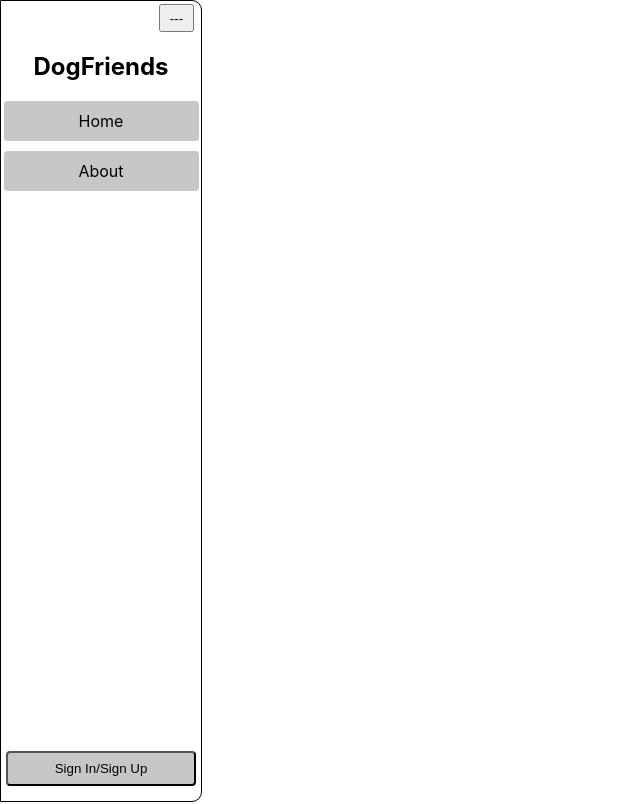
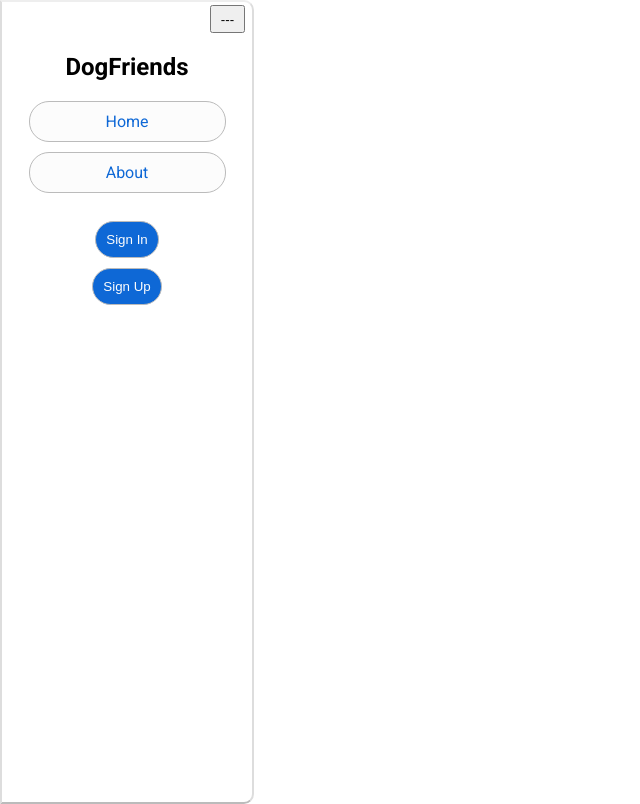
Before and after one commit to 1ElijahW/Frontend-App-DogFriends, a React (Create React App) app in the folder frontend-app-dogfriends/: page /Profile in a window 1280 px wide. Shown: the whole page, without its empty margins (0-640 px from the left). Built offline with nearby package versions, Linux system fonts and the light colour scheme.

Commit message:
work 06/23

```diff
--- a/frontend-app-dogfriends/src/App.css
+++ b/frontend-app-dogfriends/src/App.css
@@ -1,3 +1,5 @@
+@import url('https://fonts.googleapis.com/css2?family=Roboto:wght@400;700&display=swap');
+
 .App {
   display: grid;
   grid-template-columns: 0.6fr 1.4fr;
@@ -10,93 +12,97 @@
 }
 
 
-.posts-1 {
-  grid-area: 1 / 2 / 4 / 3;
+.post-container {
+  align-items: center;
+}
+
+
+.post {
+  margin-bottom: 20px;
+}
+
+
+.post-box {
   display: inline-block;
-  font-family: "Helvetica Neue", Roboto, "Segoe UI", Calibri, sans-serif;
-  font-size: 12px;
-  font-weight: bold;
-  line-height: 16px;
+  background-color: #fcfcfc;
+  padding: 20px;
+  border-radius: 8px;
+  box-shadow: 0 2px 4px rgba(0, 0, 0, 0.1);
+  width: 40%;
+  height: 200px;
   border-color: #eee #ddd #bbb;
-  border-radius: 5px;
   border-style: solid;
   border-width: 1px;
-  box-shadow: 0 1px 3px rgba(0, 0, 0, 0.15);
-  margin: 10px 5px;
-  padding: 0 16px 16px 16px;
-  max-width: 468px;
+}
 
+
+.post-box img {
+  max-width: 30%;
 }
-.Posts-2 {
-  grid-area: 1 / 2 / 4 / 3;
-  display: inline-block;
-  font-family: "Helvetica Neue", Roboto, "Segoe UI", Calibri, sans-serif;
-  font-size: 12px;
-  font-weight: bold;
-  line-height: 16px;
-  border-color: #eee #ddd #bbb;
-  border-radius: 5px;
-  border-style: solid;
-  border-width: 1px;
-  box-shadow: 0 1px 3px rgba(0, 0, 0, 0.15);
-  margin: 10px 5px;
-  padding: 0 16px 16px 16px;
-  max-width: 468px;
 
+
+.post-box p {
+  margin-bottom: 10px;
 }
-.Posts-3 {
-  grid-area: 1 / 2 / 4 / 3;
-  display: inline-block;
-  font-family: "Helvetica Neue", Roboto, "Segoe UI", Calibri, sans-serif;
-  font-size: 12px;
-  font-weight: bold;
-  line-height: 16px;
-  border-color: #eee #ddd #bbb;
-  border-radius: 5px;
-  border-style: solid;
-  border-width: 1px;
-  box-shadow: 0 1px 3px rgba(0, 0, 0, 0.15);
-  margin: 10px 5px;
-  padding: 0 16px 16px 16px;
-  max-width: 468px;
 
+
+.post-box small {
+  color: #777777;
 }
+
 
 .ProfilePicture {
   border: 1px solid #000000;
   border-radius: 50%;
   width: 100px;
   height: 100px;
-  background-image: url('https://people.com/thmb/GvyY276p9vMd86jE-RKHjCd-5lc=/750x0/filters:no_upscale():max_bytes(150000):strip_icc():focal(749x0:751x2):format(webp)/pet-selfies-3f08fc9baca84235b734bf21ef74a030.jpg');
+  background-image: url("https://people.com/thmb/GvyY276p9vMd86jE-RKHjCd-5lc=/750x0/filters:no_upscale():max_bytes(150000):strip_icc():focal(749x0:751x2):format(webp)/pet-selfies-3f08fc9baca84235b734bf21ef74a030.jpg");
   background-size: cover;
 }
 
 
+/* Sidebar.css */
+.sidebar-container {
+  position: fixed;
+  top: 0;
+  left: 0;
+  bottom: 0;
+  width: 220px;
+  overflow-y: auto;
+  z-index: 999;
+}
 
 
-/* Sidebar.css */
 .sidebar {
+  font-family: 'Roboto', serif;
   grid-area: 1 / 1 / 4 / 2;
   list-style-type: none;
   padding: 0;
   margin: 0;
   background-color: fcfcfc;
-  width: 200px;
+  width: 250px;
   height: 100vh;
   display: flex;
   flex-direction: column;
-  border: 1px solid #000000;
   border-radius: 0px 10px 10px 0px;
+  border-color: #eee #ddd #bbb;
+  border-style: solid;
+  border-width: 2px;
 }
+
 
 .sidebar li {
   text-align: center;
   flex-grow: 0;
 }
-.expand-btn  {
-  height:28px;
+
+
+.expand-btn {
+  height: 28px;
   width: 35px;
 }
+
+
 .sidebar-slider {
   display: flex;
   justify-content: space-between;
@@ -106,72 +112,113 @@
   padding-top: 3px;
   justify-content: space-between;
 }
+
+
 .sidebar-slider button {
   margin-left: auto;
   height: 28px;
   width: 35px;
 }
+
+
 .sidebar-slider button:first-child {
   margin-left: 0;
   margin-right: auto;
 }
+
+
 .sidebar-slider button:last-child {
   margin-left: auto;
   margin-right: 0;
 }
+
+
 .sidebar-slider button:hover {
-  background-color: #003399;
+
   cursor: pointer;
 }
-/* Apply styles to both the sidebar-main buttons and Link components */
-.sidebar-main, .sidebar-main a {
+
+
+.sidebar-main,
+.sidebar-main a {
   width: 175px;
   padding: 10px;
-  background-color: #C7C7C8;
-  color: rgb(0, 0, 0);
-  border: none;
-  border-radius: 4px;
+  background-color: #fcfcfc;
+  color: rgb(14, 104, 214);
+  border: 1px solid #bbbbbb;
+  border-radius: 20px;
   margin-bottom: 10px;
   transition: background-color 0.3s ease;
-  text-decoration: none; /* remove underline from Link */
-  display: inline-block; /* make Link occupy full button space */
+  text-decoration: none;
+  display: inline-block;
 }
-/* Apply hover effect to both the sidebar-main buttons and Link components */
-.sidebar-main:hover, .sidebar-main a:hover {
-  background-color: #003399;
+
+
+.sidebar-main:hover,
+.sidebar-main a:hover {
+
   cursor: pointer;
 }
+
+
 .sidebar-bottom {
-  margin-top: auto;
   display: flex;
-  justify-content: space-between;
-  width: 190px;
-  height: 35px;
-  padding: 5px;
-  color: rgb(0, 0, 0);
-  border: none;
-  border-radius: 4px;
+  flex-direction: column;
+  align-items: center;
+  justify-content: center;
+  height: 90px;
+  margin-top: 20px; /* to move btn down */
+}
+
+
+.sidebar-bottom button:hover {
+  background-color: #878787;
+  cursor: pointer;
+}
+
+
+.sidebar-bottom button {
+  /* width: 100%; */
+  padding: 10px;
+  background-color: rgb(14, 104, 214);
+  color: #fcfcfc;
+  border: 1px solid #bbbbbb; /* Added border styles */
+  border-radius: 20px;
   margin-bottom: 10px;
   transition: background-color 0.3s ease;
+  max-width: 175px; /* This line is set to fix the width for the button. Devin!? */
 }
-.sidebar-bottom button:hover {
-  background-color: #003399;
-  cursor: pointer;
-}
-.sidebar-bottom button {
-  width: 100%;
-  background-color: #C7C7C8;
-  border-radius: 4px;
-}
-h2 {
+
+
+/* h2 {
   text-align: center;
   color: 000000;
+  font-family: 'Roboto', serif;
+} */
+
+
+h3 {
+  color: 000000;
+  font-family: 'Roboto', serif;
 }
+
+
 nav {
   position: absolute;
   left: 0;
   transition: left 0.9s ease-out;
 }
+
+
 nav.collapsed {
-  left: -100%; /* adjust this value as needed */
+  left: -100%;
 }
+
+/* Profile */
+
+.ProfilePicture {
+  border: 1px solid #bbbbbb;
+  border-radius: 50%;
+  width: 100px;
+  height: 100px;
+}
--- a/frontend-app-dogfriends/src/components/Posts.jsx
+++ b/frontend-app-dogfriends/src/components/Posts.jsx
@@ -1,30 +1,36 @@
-
-
-import React, { useEffect, useState } from 'react';
-import axios from 'axios';
-import { getPosts } from "../api/postService"
+import React, { useEffect, useState } from "react";
+import axios from "axios";
+import { getPosts } from "../api/postService";
+import { Link } from "react-router-dom";
 
 const Posts = () => {
   const [posts, setPosts] = useState([]);
-  console.log(posts)
 
   useEffect(() => {
     // Fetch posts from the API using the getPosts function
     getPosts()
-      .then(responseData => {
+      .then((responseData) => {
         setPosts(responseData);
       })
-      .catch(error => console.error('Error fetching posts:', error));
+      .catch((error) => console.error("Error fetching posts:", error));
   }, []);
 
   return (
     <div className="posts-container">
-      {posts.map(post => (
+      {posts.map((post) => (
         <div className="post" key={post._id}>
-          <img src={post.photo} alt="Dog" />
-          <p>{post.text}</p>
-          <p>Author: {post.author}</p>
-          <small>{new Date(post.date).toLocaleString()}</small> {/* Display the date in a readable format */}
+          <div className="post-box">
+            <img src={post.photo} alt="Dog" />
+            <p>{post.text}</p>
+            <p>Author: {post.author}</p>
+            <small>{new Date(post.date).toLocaleString()}</small>{" "}
+            {/* Display the date in a readable format */}
+
+            <Link to={`/Author/${post.author}`}>
+              <span>{post.author}</span>
+            </Link>
+
+          </div>
         </div>
       ))}
     </div>
--- a/frontend-app-dogfriends/src/components/ProfilePicture.jsx
+++ b/frontend-app-dogfriends/src/components/ProfilePicture.jsx
@@ -1,13 +1,55 @@
-import React from 'react'
+import React, { useState } from "react";
 
-function ProfilePicture() {
+const Profile = () => {
+  const [profileImage, setProfileImage] = useState(null);
+
+  const handleFileChange = (event) => {
+    const selectedFile = event.target.files[0];
+    setProfileImage(selectedFile);
+  };
+
+  const handleUpload = () => {
+    // TODO
+    // Implement file upload logic here
+    // Axios or the fetch API to send the file to your server
+    // update the user's profile information and display the new profile picture
+  };
+
   return (
-    <div className='ProfilePicture'>
-    {/* <a href="">
-        <img src="https://people.com/thmb/GvyY276p9vMd86jE-RKHjCd-5lc=/750x0/filters:no_upscale():max_bytes(150000):strip_icc():focal(749x0:751x2):format(webp)/pet-selfies-3f08fc9baca84235b734bf21ef74a030.jpg" alt="Profile Pic" />
-      </a> */}
+    <div>
+
+      <h2>Profile</h2>
+
+      <div>
+        {/* Input field for selecting a file */}
+        <input type="file" onChange={handleFileChange} />
+
+
+        {/* Button to trigger the upload */}
+        <button
+          style={{
+            backgroundColor: "rgb(14, 104, 214)",
+            color: "#fcfcfc",
+            border: "1px solid #bbbbbb",
+            borderRadius: "10px"
+          }}
+        onClick={handleUpload}>Upload</button>
+
+      </div>
+
+      <div>
+        {/* Display the current profile picture */}
+        {profileImage && (
+          <img
+            src={URL.createObjectURL(profileImage)}
+            alt="Profile"
+            className="ProfilePicture"
+          />
+        )}
+      </div>
+
     </div>
-  )
-}
+  );
+};
 
-export default ProfilePicture
+export default Profile;
--- a/frontend-app-dogfriends/src/components/Sidebar.jsx
+++ b/frontend-app-dogfriends/src/components/Sidebar.jsx
@@ -6,13 +6,17 @@ const Sidebar = () => {
   const { isLoggedIn, setIsLoggedIn } = useContext(AuthContext);
   const handleSignOut = () => {
     localStorage.removeItem("token");
-    localStorage.removeItem('ownerId');
-    localStorage.removeItem('ownerName');
-    localStorage.removeItem('doggo');
+    localStorage.removeItem("ownerId");
+    localStorage.removeItem("ownerName");
+    localStorage.removeItem("doggo");
     setIsLoggedIn(false);
   };
   const handleSignIn = () => {
     // Logic for handleSignIn if any
+    // setIsLoggedIn(true);
+  };
+  const handleSignUp = () => {
+    // Logic for handleSignUp if any
     // setIsLoggedIn(true);
   };
   const toggleSidebar = () => {
@@ -74,14 +78,10 @@ const Sidebar = () => {
               {isLoggedIn ? (
                 <button onClick={handleSignOut}>Sign Out</button>
               ) : (
-                <button
-                  onClick={() => {
-                    handleSignIn();
-                    window.location.href = "auth/signin";
-                  }}
-                >
-                  Sign In/Sign Up
-                </button>
+                <>
+                <button onClick={() => {handleSignIn(); window.location.href = "auth/signin";}}>Sign In</button>
+                <button onClick={() => {handleSignUp(); window.location.href = "auth/signup";}}>Sign Up</button>
+                </>
               )}
             </li>
           </ul>
--- a/frontend-app-dogfriends/src/pages/About/About.jsx
+++ b/frontend-app-dogfriends/src/pages/About/About.jsx
@@ -4,7 +4,7 @@ import './about.css';
 
 function About() {
   return (
-    <div>
+    <div className="AboutContainer">
       <div className="AboutPicture">
         <a href="#">
           <img src="https://i.imgur.com/6uhuvgO.jpg" alt="About Pic" />
--- a/frontend-app-dogfriends/src/pages/About/about.css
+++ b/frontend-app-dogfriends/src/pages/About/about.css
@@ -1,3 +1,13 @@
+@import url('https://fonts.googleapis.com/css2?family=Roboto:wght@400;700&display=swap');
+
+.AboutContainer {
+font-family: 'Roboto', serif;
+align-items: center;
+height: 100vh;
+margin-right: 30%; /* Adjust the value as needed to move the container towards the left */
+margin-top: 10%;
+}
+
 .AboutPicture {
     border: 1px solid #000000;
     border-radius: 50%;
--- a/frontend-app-dogfriends/src/pages/Home/Home.jsx
+++ b/frontend-app-dogfriends/src/pages/Home/Home.jsx
@@ -1,10 +1,11 @@
 import React from 'react';
 import Posts from '../../components/Posts';
+import './home.css'
 
 const Home = () => {
   return (
     <div className="home-container">
-      <h1>Welcome to Dog Friends</h1>
+      <h1>Welcome, @itsadoggowrld </h1>
       <p>Here are the latest posts:</p>
 
       {/* Include the Posts component to display the list of posts */}
--- a/frontend-app-dogfriends/src/pages/Home/home.css
+++ b/frontend-app-dogfriends/src/pages/Home/home.css
@@ -0,0 +1,6 @@
+
+
+.home-container {
+font-family: 'Roboto', serif;
+
+}
--- a/frontend-app-dogfriends/src/pages/Profile/Profile.jsx
+++ b/frontend-app-dogfriends/src/pages/Profile/Profile.jsx
@@ -2,6 +2,8 @@ import React from 'react';
 import ProfilePicture from '../../components/ProfilePicture';
 import ProfileDetails from '../../components/ProfileDetails';
 import Posts from '../../components/Posts';
+import './profile.css'
+
 
 function Profile() {
   return (
--- a/frontend-app-dogfriends/src/pages/Profile/profile.css
+++ b/frontend-app-dogfriends/src/pages/Profile/profile.css
@@ -1,8 +1,14 @@
+@import url('https://fonts.googleapis.com/css2?family=Roboto:wght@400;700&display=swap');
+
 .ProfilePicture {
-    border: 1px solid #000000;
+border: 1px solid #bbbbbb;
     border-radius: 50%;
     width: 100px;
     height: 100px;
     background-image: url('https://people.com/thmb/GvyY276p9vMd86jE-RKHjCd-5lc=/750x0/filters:no_upscale():max_bytes(150000):strip_icc():focal(749x0:751x2):format(webp)/pet-selfies-3f08fc9baca84235b734bf21ef74a030.jpg');
     background-size: cover;
-  }
+}
+
+.ProfileDetails {
+ font-family: 'Roboto', serif;
+}
```
Lines whose indentation alone changed are shown as unchanged.
